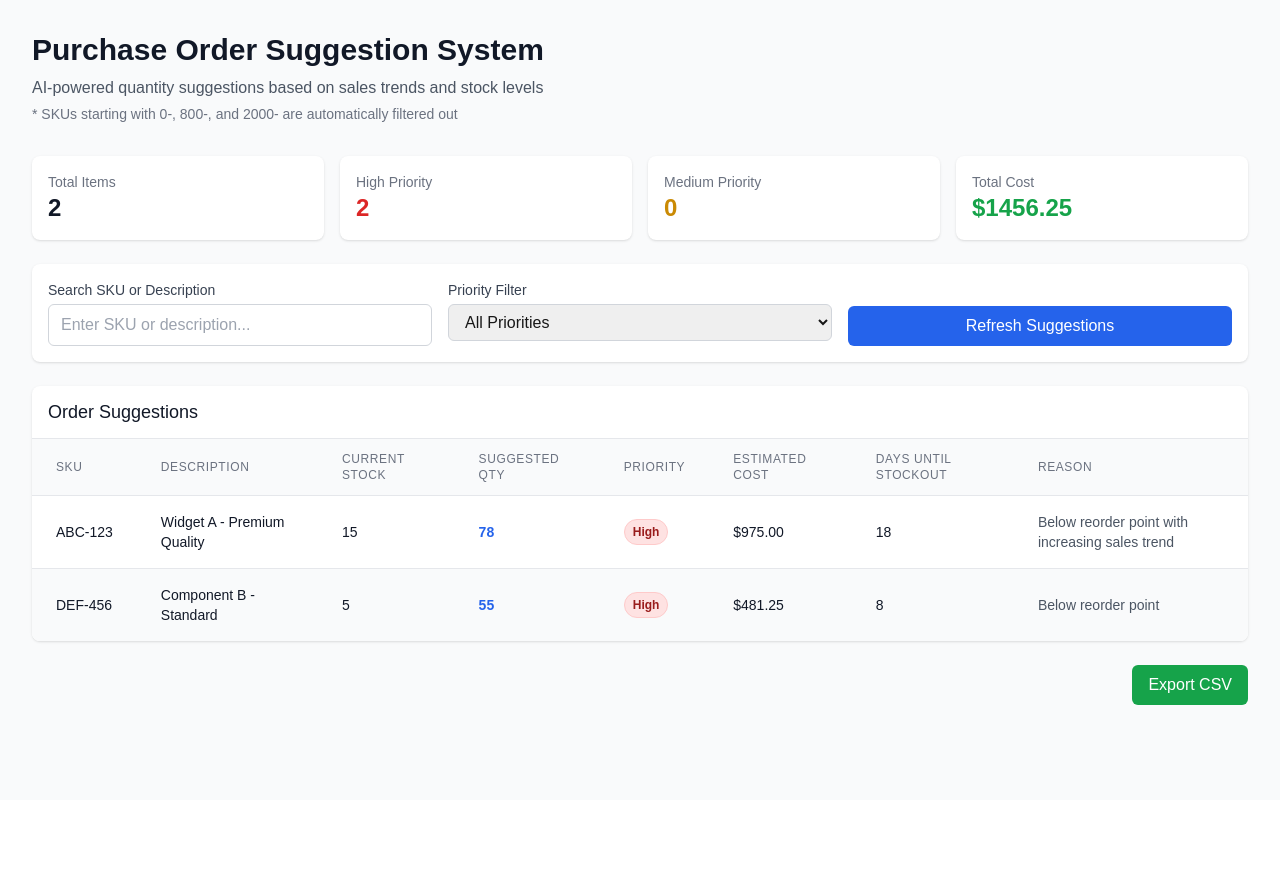
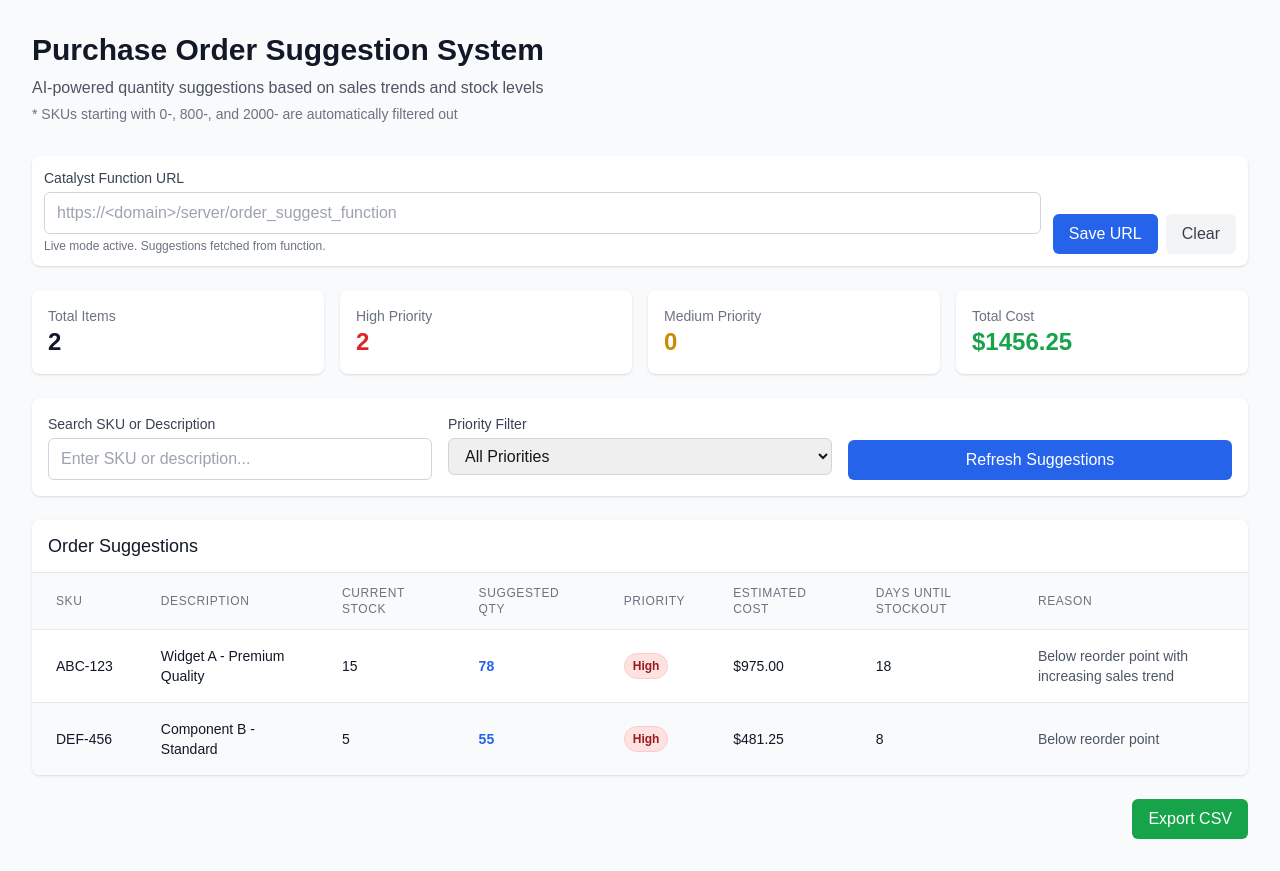
Before and after one commit to epritesh/order-suggest, a Next.js app: page / in a window 1280 px wide. Before the commit the page ends 800 px from the top, so only its background shows below. Built offline with nearby package versions, Linux system fonts and the light colour scheme; no server answers.

Commit message:
feat(ui): add connection bar to set Catalyst Function URL at runtime (persist to localStorage)

```diff
--- a/src/app/page.tsx
+++ b/src/app/page.tsx
@@ -41,6 +41,7 @@ export default function OrderSuggestionSystem() {
   const [functionUrl, setFunctionUrl] = useState<string | undefined>(
     (process.env.NEXT_PUBLIC_CATALYST_FUNCTION_URL as string | undefined)
   );
+  const [functionUrlDraft, setFunctionUrlDraft] = useState<string>('');
   useEffect(() => {
     if (typeof window === 'undefined') return;
     try {
@@ -49,11 +50,15 @@ export default function OrderSuggestionSystem() {
       if (fromQuery && fromQuery.startsWith('http')) {
         localStorage.setItem('order_suggest_function_url', fromQuery);
         setFunctionUrl(fromQuery);
+        setFunctionUrlDraft(fromQuery);
         return;
       }
       if (!functionUrl) {
         const fromLS = localStorage.getItem('order_suggest_function_url') || undefined;
-        if (fromLS) setFunctionUrl(fromLS);
+        if (fromLS) {
+          setFunctionUrl(fromLS);
+          setFunctionUrlDraft(fromLS);
+        }
       }
     } catch {
       // ignore
@@ -284,6 +289,52 @@ export default function OrderSuggestionSystem() {
           </div>
         ) : (
           <>
+            {/* Connection Bar */}
+            <div className="bg-white p-3 rounded-lg shadow mb-6 flex flex-col md:flex-row md:items-end md:space-x-3 space-y-3 md:space-y-0">
+              <div className="flex-1">
+                <label className="block text-sm font-medium text-gray-700 mb-1">
+                  Catalyst Function URL
+                </label>
+                <input
+                  type="url"
+                  value={functionUrlDraft}
+                  onChange={(e) => setFunctionUrlDraft(e.target.value)}
+                  placeholder="https://<domain>/server/order_suggest_function"
+                  className="w-full px-3 py-2 border border-gray-300 rounded-md focus:outline-none focus:ring-2 focus:ring-blue-500"
+                />
+                <p className="text-xs text-gray-500 mt-1">
+                  {functionUrl ? (
+                    <span>Live mode active. Suggestions fetched from function.</span>
+                  ) : (
+                    <span>No function URL set. Using local calculation.</span>
+                  )}
+                </p>
+              </div>
+              <div className="flex space-x-2">
+                <button
+                  onClick={() => {
+                    if (functionUrlDraft && functionUrlDraft.startsWith('http')) {
+                      localStorage.setItem('order_suggest_function_url', functionUrlDraft);
+                      setFunctionUrl(functionUrlDraft);
+                    }
+                  }}
+                  className="px-4 py-2 bg-blue-600 text-white rounded-md hover:bg-blue-700 focus:outline-none focus:ring-2 focus:ring-blue-500"
+                >
+                  Save URL
+                </button>
+                <button
+                  onClick={() => {
+                    localStorage.removeItem('order_suggest_function_url');
+                    setFunctionUrl(undefined);
+                    setFunctionUrlDraft('');
+                  }}
+                  className="px-4 py-2 bg-gray-100 text-gray-700 rounded-md hover:bg-gray-200 focus:outline-none focus:ring-2 focus:ring-gray-400"
+                >
+                  Clear
+                </button>
+              </div>
+            </div>
+
             {/* Summary Cards */}
             <div className="grid grid-cols-1 md:grid-cols-4 gap-4 mb-6">
               <div className="bg-white p-4 rounded-lg shadow">
```
